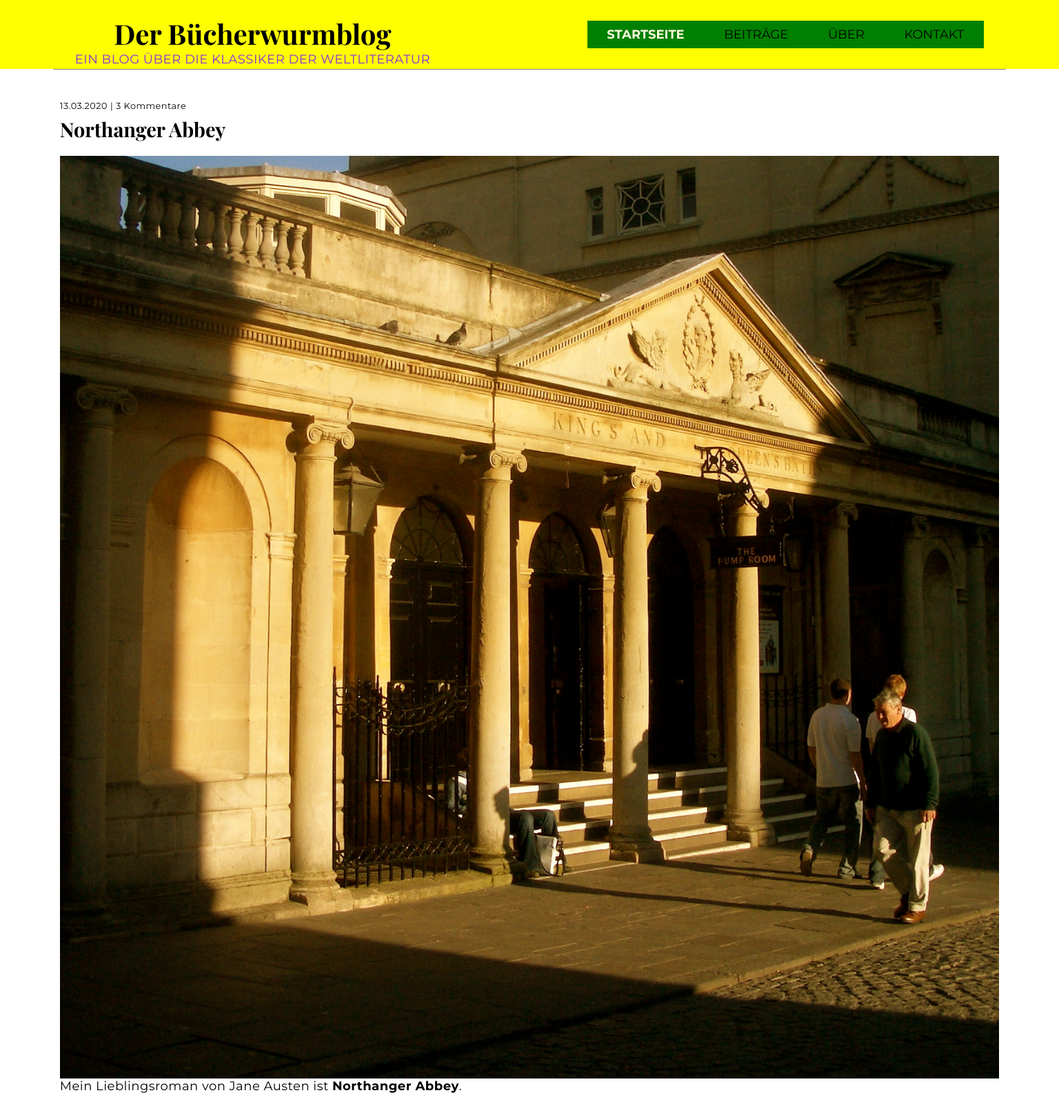
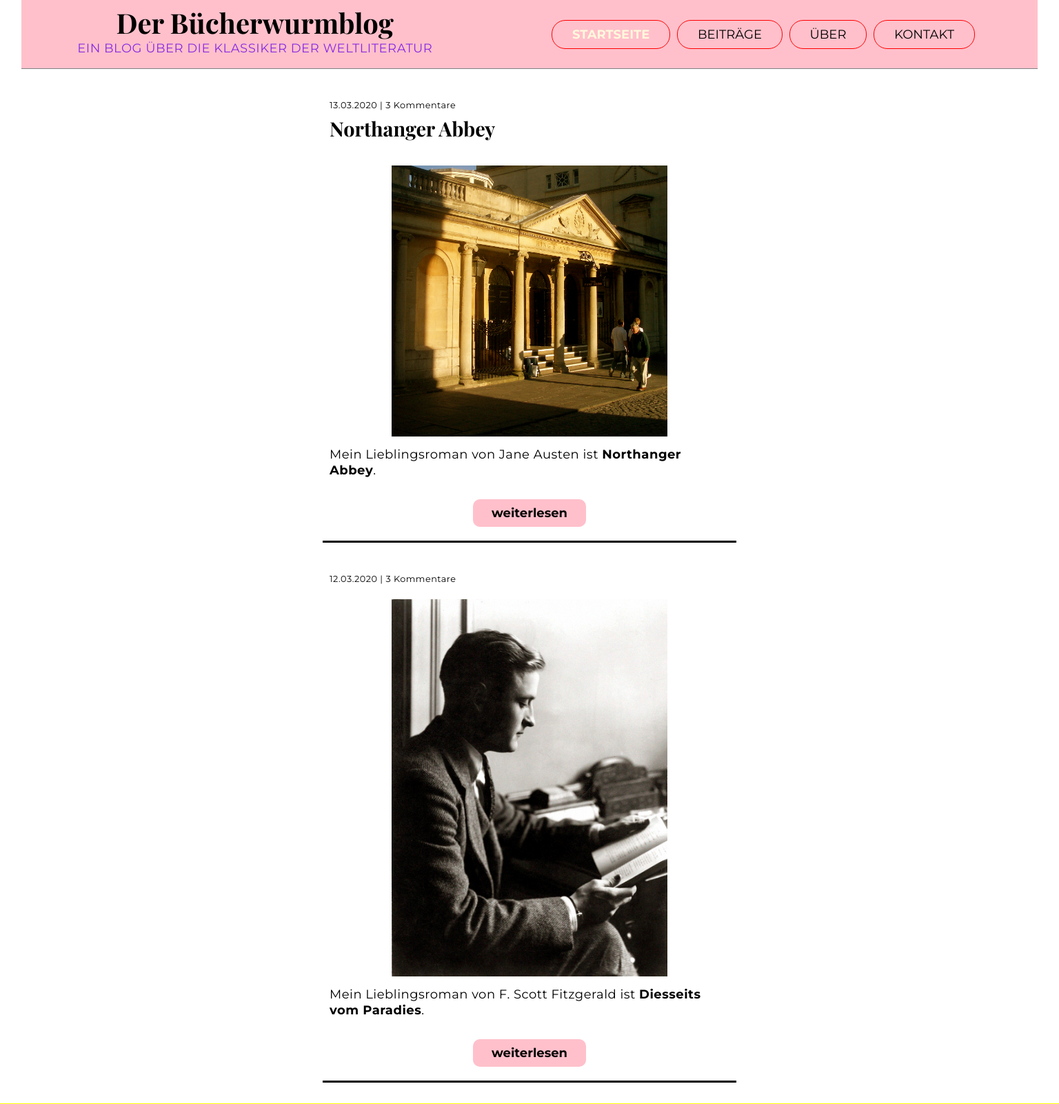
Before and after one commit to MareikeW/ein-buchblog, a PHP site: page / in a window 1536 px wide. Shown: the top 1601 px of the page at 69% size. Run offline with PHP 8.4, Linux system fonts and the light colour scheme.

Commit message:
media queries + imgs/header verändert

```diff
--- a/stylesheet.css
+++ b/stylesheet.css
@@ -9,10 +9,10 @@
     font-size: 1.125rem;
 }
 
-/* img {
+img {
     max-width: 100%;
     display: block;
-}  */
+}
 
 /*=====================
     General Typography
@@ -63,6 +63,9 @@
     align-items: center;
     padding: 5px;
     background: #cccccc;
+    border-bottom: 1px solid gray;
+    width: 96%;
+    margin: 0 auto;
 }
 
 .site-main-title {
@@ -80,7 +83,6 @@
 .content-container {
     width: 90%;
     margin: 0 auto;
-    border-top: 1px solid gray;
 }
 
 footer {
@@ -126,7 +128,7 @@
 .article {
     padding: 10px;
     margin: 30px auto;
-    width: 100%;
+    max-width: 600px;
     display: flex;
     flex-direction: column;
     border-bottom: solid;
@@ -137,16 +139,6 @@
     margin-bottom: 20px;
 
 }
-
-/*
-.article-image {
-    max-height: 350px;
-    width: 100%;
-    object-fit: cover;
-    margin: 10px auto;
-    object-position: center;
-    order: -2;
-} */
 
 .article-info {
     font-size: 0.8rem;
@@ -164,13 +156,9 @@
     color: blue;
 }
 
-
-/* Problem mit Bild, wenn Screen größer wird */
-.image-container {
-    background-image: url("../Entrance_to_Pump_House.jpg");
-    background-size: 100%;
-    width: 100%;
-    height: 300px;
+.article-image {
+    max-width: 400px;
+    margin: 15px auto;
 }
 
 .continue-btn-flex {
@@ -217,29 +205,38 @@
     border-bottom: solid 1px;
     }
 
+    .article-image {
+
+    }
+
 }
 
-@media (min-width: 900px) {
+@media (min-width: 1300px) {
     .header-container {
         flex-direction: row;
         padding: 10px;
-        background-color: yellow;
         justify-content: space-around;
         align-items: center;
         height: 100px;
+        background: pink;
     }
     .header-title {
         margin-right: 30px;
     }
+
+    .site-subtitle {
+        padding-bottom: 30px;
+    }
     .nav-list {
         display: flex;
         justify-content: space-around;
-        background-color: blue;
         margin: 0 auto;
         width: 100%;
     }
     .nav-list-item {
         list-style: none;
-        background-color: green;
+        margin-right: 10px;
+        border: 1px red solid;
+        border-radius: 20px;
     }
 }
```
